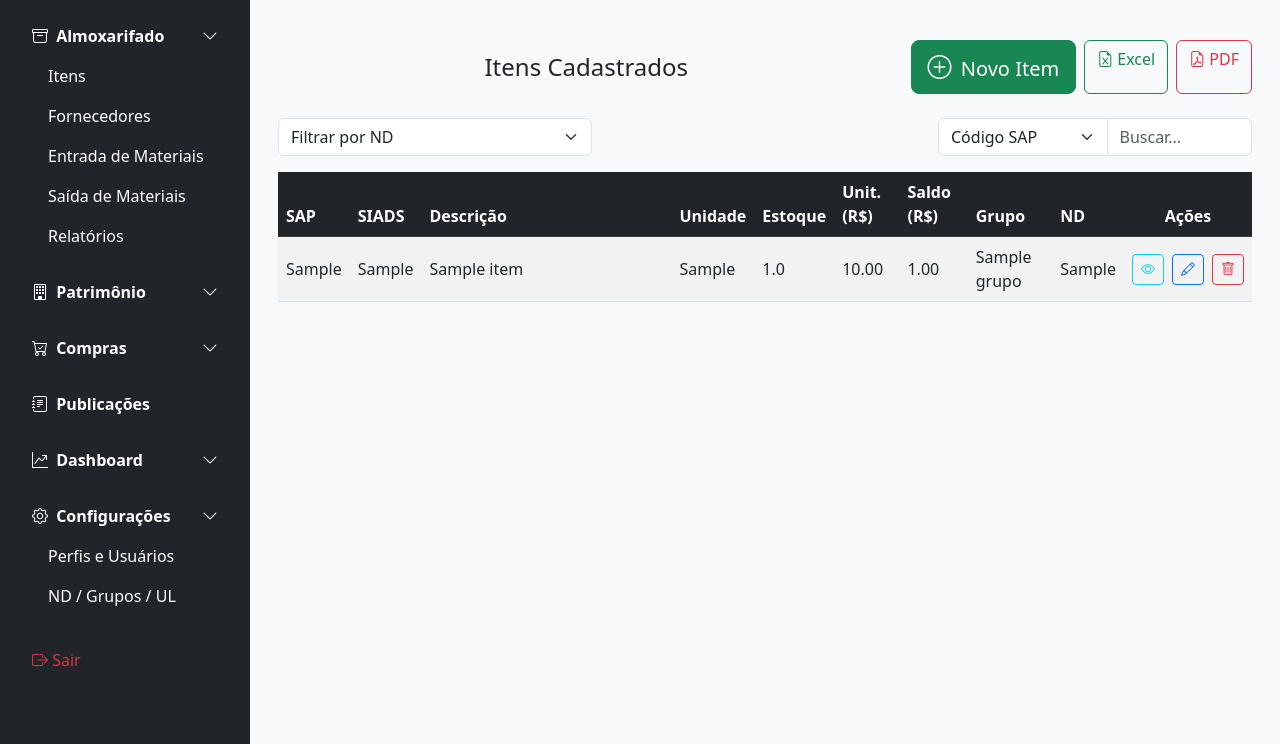
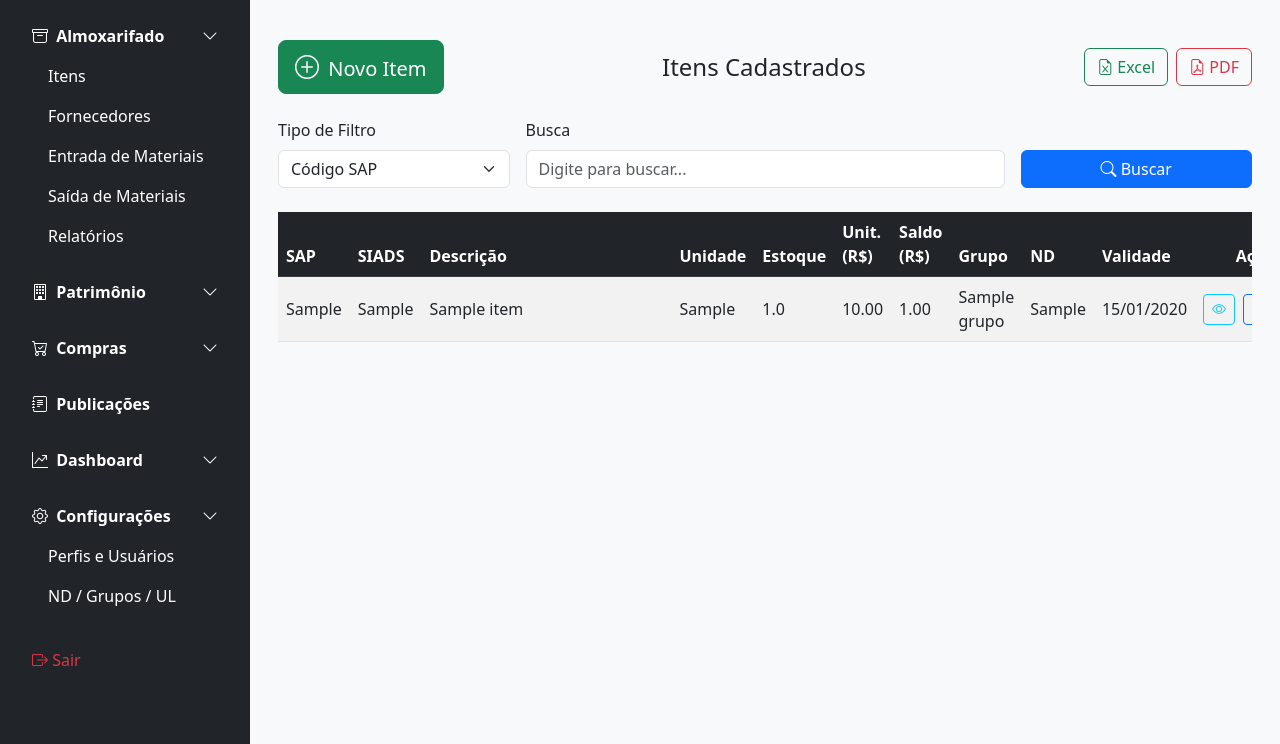
Before and after one commit to auriceliorp/Sistema_Almoxarifado, a Flask app: page /item/itens in a window 1280 px wide. Shown: the part 56-800 px from the top of the page. Run offline with Flask 3, Linux system fonts and the light colour scheme; a user stored in the database is signed in; tables that the repository leaves empty hold one stand-in row (values such as "Sample post").

Commit message:
Update lista_itens.html

```diff
--- a/templates/lista_itens.html
+++ b/templates/lista_itens.html
@@ -1,9 +1,11 @@
+{# ------------------------------ LISTA DE ITENS ------------------------------ #}
 {% extends 'base_simplificada.html' %}
 
 {% block title %}Itens Cadastrados{% endblock %}
 
 {% block content %}
 <div class="container-fluid py-4">
+  {# MENSAGENS DE ALERTA #}
   {% with messages = get_flashed_messages(with_categories=true) %}
     {% if messages %}
       {% for category, message in messages %}
@@ -15,13 +17,13 @@
     {% endif %}
   {% endwith %}
 
-  <!-- Cabeçalho e Ações -->
+  {# CABEÇALHO E BOTÕES DE AÇÃO #}
   <div class="d-flex justify-content-between align-items-center mb-4 flex-wrap gap-3">
-    <h4 class="mb-0 text-center flex-grow-1">Itens Cadastrados</h4>
-    <div class="d-flex gap-2">
     <a href="{{ url_for('item_bp.novo_item') }}" class="btn btn-success btn-lg">
       <i class="bi bi-plus-circle fs-4 me-1"></i> Novo Item
     </a>
+    <h4 class="mb-0 text-center flex-grow-1">Itens Cadastrados</h4>
+    <div class="d-flex gap-2">
       <a href="{{ url_for('item_bp.exportar_excel', nd=nd_selecionado) }}" class="btn btn-outline-success">
         <i class="bi bi-file-earmark-excel"></i> Excel
       </a>
@@ -31,37 +33,32 @@
     </div>
   </div>
 
-  <!-- Filtros -->
-  <div class="row g-3 mb-3">
-    <div class="col-md-4">
-      <form method="GET">
-        <select name="nd_id" class="form-select" onchange="this.form.submit()">
-          <option value="">Filtrar por ND</option>
-          {% for nd in naturezas_despesa %}
-            <option value="{{ nd.id }}" {% if nd.id|string == request.args.get('nd_id') %}selected{% endif %}>
-              {{ nd.codigo }} - {{ nd.nome }}
-            </option>
-          {% endfor %}
+  {# FORMULÁRIO DE FILTRO POR BACKEND #}
+  <form method="GET" class="row g-3 mb-4">
+    <div class="col-md-3">
+      <label class="form-label">Tipo de Filtro</label>
+      <select name="filtro" class="form-select">
+        <option value="sap" {% if request.args.get('filtro') == 'sap' %}selected{% endif %}>Código SAP</option>
+        <option value="descricao" {% if request.args.get('filtro') == 'descricao' %}selected{% endif %}>Descrição</option>
+        <option value="grupo" {% if request.args.get('filtro') == 'grupo' %}selected{% endif %}>Grupo</option>
+        <option value="nd" {% if request.args.get('filtro') == 'nd' %}selected{% endif %}>ND</option>
       </select>
+    </div>
+    <div class="col-md-6">
+      <label class="form-label">Busca</label>
+      <input type="text" name="busca" value="{{ request.args.get('busca', '') }}" class="form-control" placeholder="Digite para buscar...">
+    </div>
+    <div class="col-md-3">
+      <label class="form-label d-block">&nbsp;</label>
+      <button type="submit" class="btn btn-primary w-100">
+        <i class="bi bi-search"></i> Buscar
+      </button>
+    </div>
   </form>
-    </div>
 
-    <div class="col-md-4 offset-md-4">
-      <div class="input-group">
-        <select class="form-select" id="filtroTipo">
-          <option value="0">Código SAP</option>
-          <option value="2">Descrição</option>
-          <option value="7">Grupo</option>
-          <option value="8">ND</option>
-        </select>
-        <input type="text" id="filtroBusca" class="form-control" placeholder="Buscar...">
-      </div>
-    </div>
-  </div>
-
-  <!-- Tabela -->
+  {# TABELA DE ITENS #}
   <div class="table-responsive">
-    <table id="tabela-itens" class="table table-striped table-hover align-middle">
+    <table class="table table-striped table-hover align-middle">
       <thead class="table-dark">
         <tr>
           <th>SAP</th>
@@ -73,6 +70,7 @@
           <th>Saldo (R$)</th>
           <th>Grupo</th>
           <th>ND</th>
+          <th>Validade</th>
           <th class="text-center">Ações</th>
         </tr>
       </thead>
@@ -88,12 +86,19 @@
           <td>{{ "%.2f"|format(item.saldo_financeiro or 0) }}</td>
           <td>{{ item.grupo.nome if item.grupo }}</td>
           <td>{{ item.natureza_despesa.codigo if item.natureza_despesa }}</td>
+          <td>{{ item.data_validade.strftime('%d/%m/%Y') if item.data_validade else '' }}</td>
           <td class="text-center">
             <div class="d-flex justify-content-center gap-2">
-              <a href="{{ url_for('item_bp.detalhes_item', id=item.id) }}" class="btn btn-sm btn-outline-info" title="Detalhar"><i class="bi bi-eye"></i></a>
-              <a href="{{ url_for('item_bp.editar_item', id=item.id) }}" class="btn btn-sm btn-outline-primary" title="Editar"><i class="bi bi-pencil"></i></a>
+              <a href="{{ url_for('item_bp.detalhes_item', id=item.id) }}" class="btn btn-sm btn-outline-info" title="Detalhar">
+                <i class="bi bi-eye"></i>
+              </a>
+              <a href="{{ url_for('item_bp.editar_item', id=item.id) }}" class="btn btn-sm btn-outline-primary" title="Editar">
+                <i class="bi bi-pencil"></i>
+              </a>
               <form method="POST" action="{{ url_for('item_bp.excluir_item', id=item.id) }}" onsubmit="return confirm('Tem certeza que deseja excluir este item?');">
-                <button type="submit" class="btn btn-sm btn-outline-danger" title="Excluir"><i class="bi bi-trash"></i></button>
+                <button type="submit" class="btn btn-sm btn-outline-danger" title="Excluir">
+                  <i class="bi bi-trash"></i>
+                </button>
               </form>
             </div>
           </td>
@@ -104,28 +109,3 @@
   </div>
 </div>
 {% endblock %}
-
-{% block scripts %}
-<link rel="stylesheet" href="https://cdn.datatables.net/1.13.4/css/dataTables.bootstrap5.min.css">
-<script src="https://cdn.datatables.net/1.13.4/js/jquery.dataTables.min.js"></script>
-<script src="https://cdn.datatables.net/1.13.4/js/dataTables.bootstrap5.min.js"></script>
-
-<script>
-  $(document).ready(function () {
-    const tabela = $('#tabela-itens').DataTable({
-      language: { url: "//cdn.datatables.net/plug-ins/1.13.4/i18n/pt-BR.json" },
-      pageLength: 10,
-      lengthMenu: [[10, 25, 50, 100], [10, 25, 50, 100]],
-      scrollX: true,
-      columnDefs: [
-        { targets: [8], visible: true } // ND visível
-      ]
-    });
-
-    $('#filtroBusca').on('keyup', function () {
-      const coluna = $('#filtroTipo').val();
-      tabela.column(coluna).search(this.value).draw();
-    });
-  });
-</script>
-{% endblock %}
```
Lines whose indentation alone changed are shown as unchanged.
